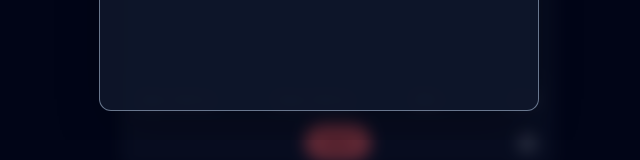
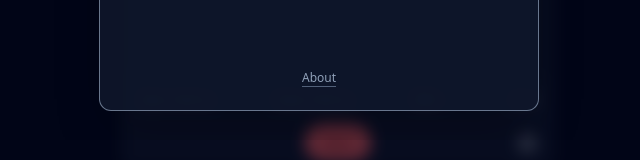
Before and after one commit to davidgilbertson/voicebox, a React (Vite) app: page / in a window 1280 px wide. Both pictures are taken after a click on the button "Open settings". Shown: the part 622-782 px from the top of the page, without its empty margins (302-942 px from the left). Built offline with nearby package versions, Linux system fonts and the light colour scheme; no server answers.

Commit message:
Fix about link URL

```diff
--- a/src/SettingsPanel.jsx
+++ b/src/SettingsPanel.jsx
@@ -102,6 +102,16 @@ export default function SettingsPanel({
                 className="w-24 rounded-md border border-slate-700 bg-slate-950 px-2 py-1 text-right text-sm text-slate-100"
             />
           </label>
+          <div className="mt-auto flex justify-center">
+            <a
+                href="https://github.com/davidgilbertson/voicebox"
+                target="_blank"
+                rel="noreferrer"
+                className="text-xs text-slate-400 underline decoration-slate-500/80 underline-offset-4 transition hover:text-slate-200"
+            >
+              About
+            </a>
+          </div>
         </section>
       </dialog>
   );
```
